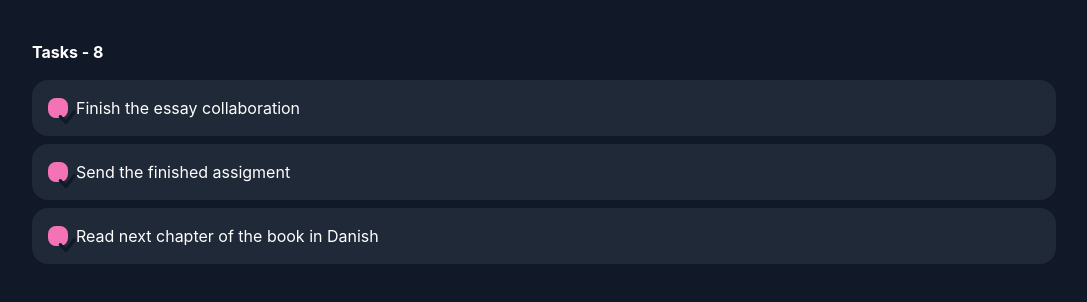
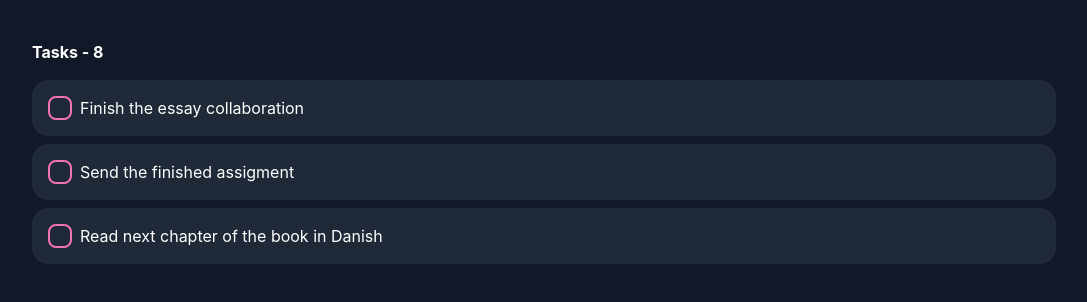
Before and after one commit to Ebazhanov/school-todo-list-tailwindcss, a React (Create React App) app: page / in a window 1280 px wide. Shown: the top 302 px of the page, without its empty margins (96-1183 px from the left). Built offline with nearby package versions, Linux system fonts and the light colour scheme.

Commit message:
cross line, add classnames

```diff
--- a/package.json
+++ b/package.json
@@ -42,6 +42,7 @@
   },
   "devDependencies": {
     "autoprefixer": "^10.4.13",
+    "classnames": "^2.3.2",
     "postcss": "^8.4.18",
     "prettier": "^2.7.1",
     "react-icons": "^4.6.0",
--- a/src/сomponents/Home.tsx
+++ b/src/сomponents/Home.tsx
@@ -5,17 +5,17 @@ const data = [
   {
     id: 1,
     title: "Finish the essay collaboration",
-    isCompleted: true,
+    isCompleted: false,
   },
   {
     id: 2,
     title: "Send the finished assigment",
-    isCompleted: true,
+    isCompleted: false,
   },
   {
     id: 3,
     title: "Read next chapter of the book in Danish",
-    isCompleted: true,
+    isCompleted: false,
   },
 ];
 
@@ -35,8 +35,6 @@ export const Home = () => {
     setTodos(items);
   };
 
-  console.log(todos);
-
   return (
     <div className="w-4/5 mx-auto text-white">
       <h1 className="mb-4 font-bold text-l">Tasks - 8</h1>
--- a/src/сomponents/item/Check.tsx
+++ b/src/сomponents/item/Check.tsx
@@ -1,15 +1,17 @@
-import React from "react";
 import { BsCheck } from "react-icons/bs";
+import cn from "classnames";
 
 export const Check = ({ isCompleted }: any) => {
-  console.log(isCompleted);
   return (
     <div
-      className={`w-5 h-5 mr-2 border-2 ${
-        isCompleted ? "bg-pink-400" : ""
-      } border-pink-400 rounded-lg`}
+      className={cn(
+        "w-6 h-6 mr-2 border-2 border-pink-400 rounded-lg flex items-center",
+        {
+          "bg-pink-400": isCompleted,
+        }
+      )}
     >
-      {isCompleted && <BsCheck size={34} className="text-gray-900" />}
+      {isCompleted && <BsCheck size={24} className="text-gray-900" />}
     </div>
   );
 };
--- a/src/сomponents/item/TodoItem.tsx
+++ b/src/сomponents/item/TodoItem.tsx
@@ -1,5 +1,5 @@
-import React from "react";
 import { Check } from "./Check";
+import cn from "classnames";
 
 const TodoItem = ({ todo, changeTodo }: any) => {
   return (
@@ -8,7 +8,9 @@ const TodoItem = ({ todo, changeTodo }: any) => {
       onClick={() => changeTodo(todo.id)}
     >
       <Check isCompleted={todo.isCompleted} />
-      {todo.title}
+      <span className={cn({ "line-through": todo.isCompleted })}>
+        {todo.title}
+      </span>
     </button>
   );
 };
```
Also changed, not shown: 1 other file (tests, documents, lock files or other folders).
